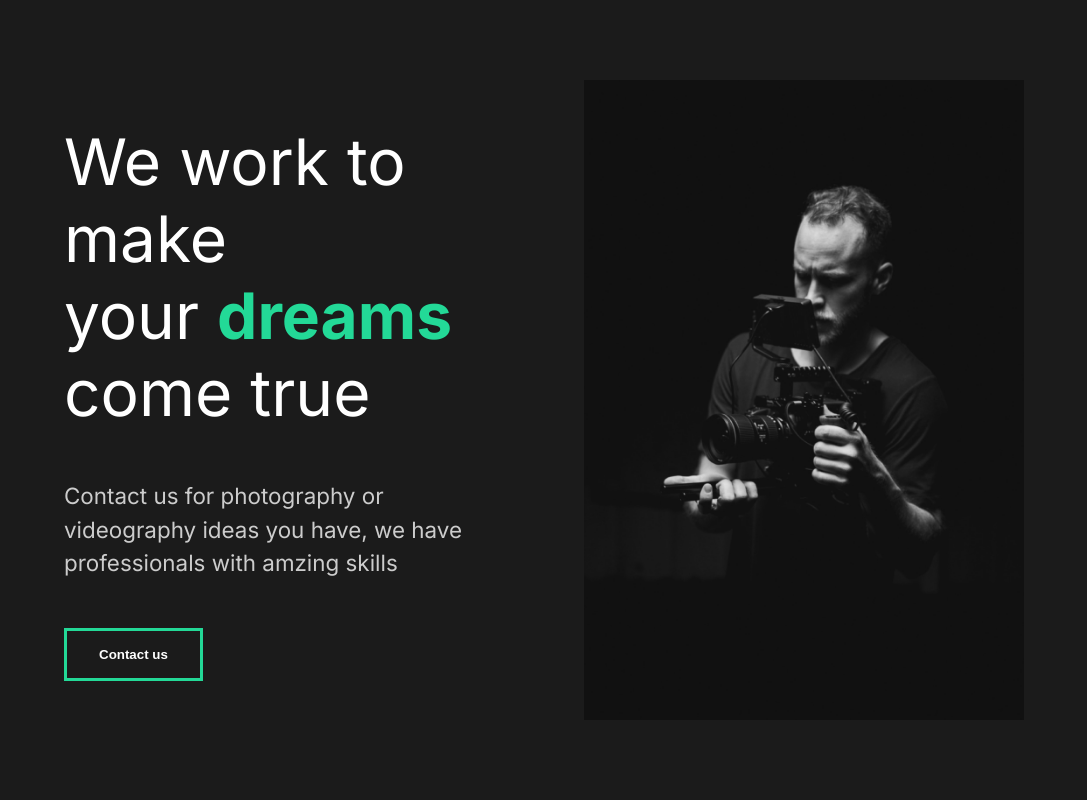
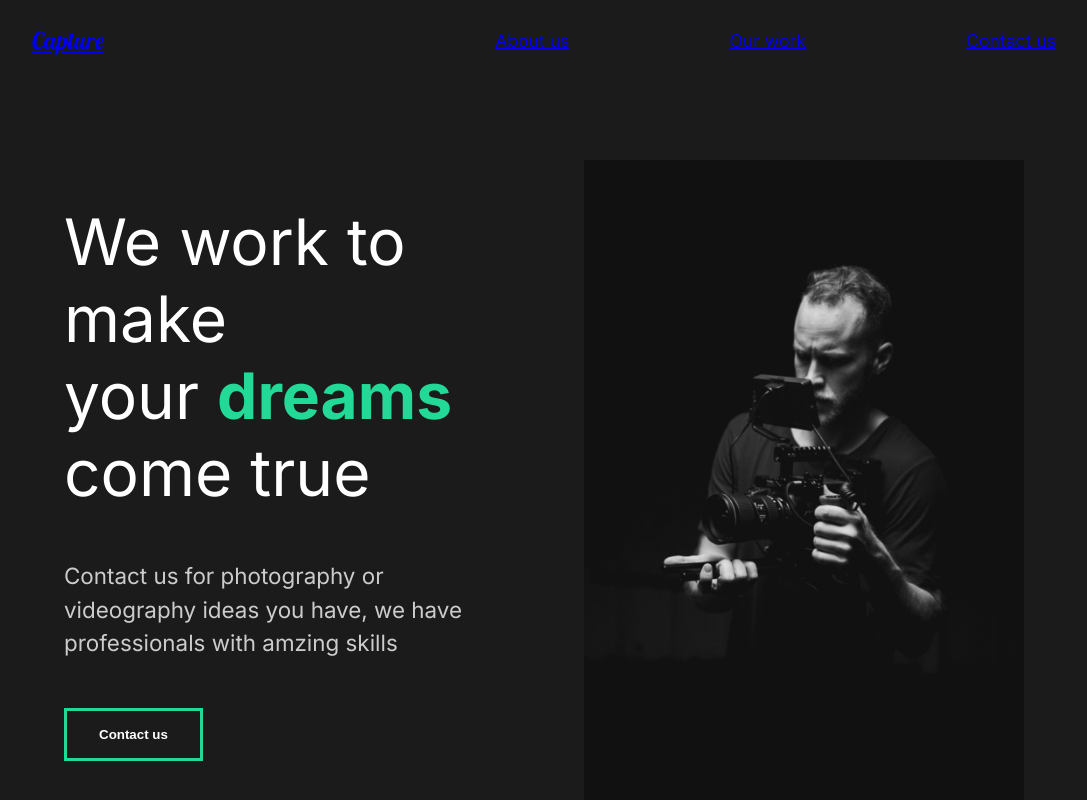
Before and after one commit to kunwar-11/portfolio-dev, a React (Create React App) app: page / in a window 1280 px wide. Shown: the top 800 px of the page, without its empty margins (96-1183 px from the left). Built offline with nearby package versions, Linux system fonts and the light colour scheme.

Commit message:
style : created and styles the navbar

```diff
--- a/src/App.js
+++ b/src/App.js
@@ -1,10 +1,12 @@
 import React from 'react'
 import Globalstyle from './components/Globalstyle'
 import AboutPage from './pages/Aboutus'
+import Nav from './components/Nav'
 function App() {
   return (
     <div className="App">
       <Globalstyle />
+      <Nav />
       <AboutPage />
     </div>
   );
--- /dev/null
+++ b/src/components/Nav.js
@@ -0,0 +1,47 @@
+import React from 'react'
+import styled from 'styled-components'
+function Nav() {
+    return (
+        <Navigation>
+           <h1><a id = 'logo' href="#">Capture</a></h1>
+           <ul>
+               <li>
+                   <a href="#">About us</a>
+               </li>
+               <li>
+                   <a href="#">Our work</a>
+               </li>
+               <li>
+                   <a href="#">Contact us</a>
+               </li>
+           </ul>
+        </Navigation>
+    )
+}
+
+const Navigation = styled.nav`
+    min-height : 10vh;
+    display : flex;
+    justify-content : space-between;
+    align-items : center;
+    padding : 1rem 8rem;
+    background-color : #282828
+    a {
+        color : white;
+        text-decoration : none;
+    }
+    #logo{
+        font-size : 1.5rem;
+        font-family : 'lobster' , cursive;
+        font-weight : lighter;
+    }
+    ul {
+        display : flex;
+        list-style : none;
+    }
+    li {
+        padding-left : 10rem;
+        position : relative;
+    }
+`
+export default Nav
```
Also changed, not shown: 1 other file (tests, documents, lock files or other folders).
